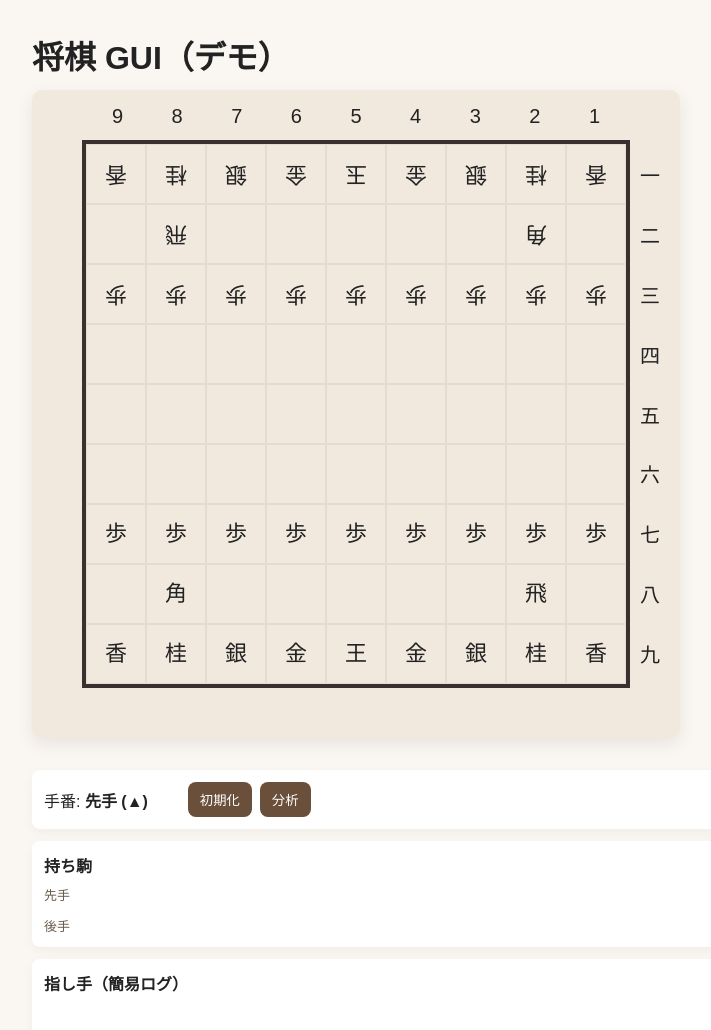
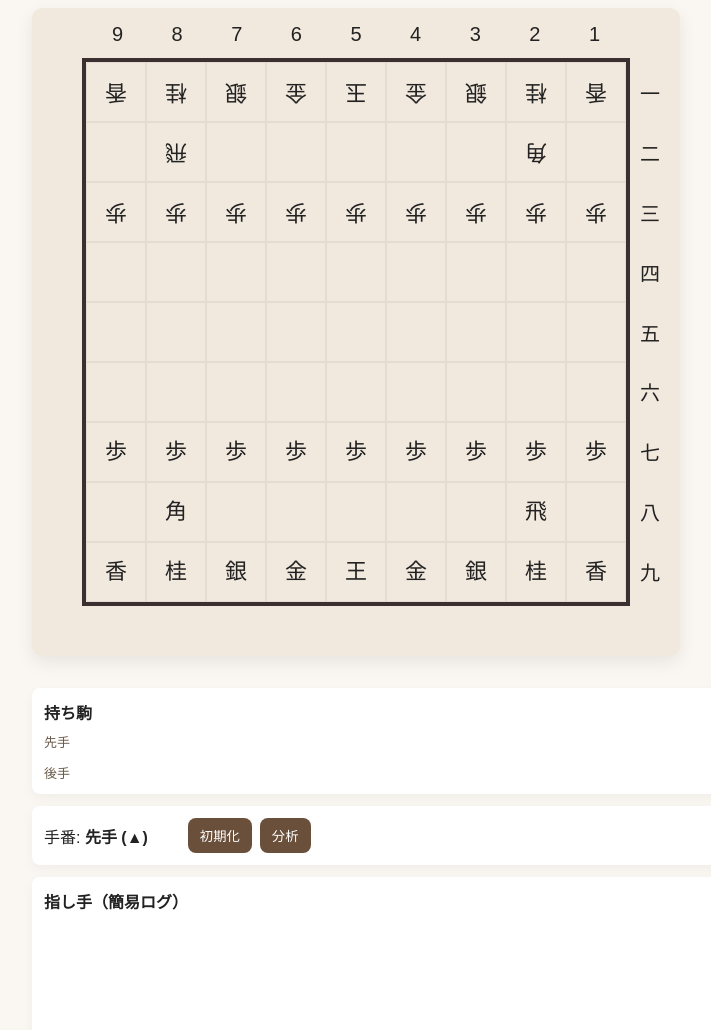
Before and after one commit to lit-kei/shogi, a plain HTML site: page index.html in a window 1280 px wide. Shown: the whole page, without its empty margins (0-711 px from the left). Drawn offline with Linux system fonts and the light colour scheme.

Commit message:
improved UI

```diff
--- a/index.html
+++ b/index.html
@@ -7,7 +7,6 @@
     <link rel="stylesheet" href="style.css">
 </head>
 <body>
-    <h1>将棋 GUI（デモ）</h1>
     <div class="wrapper">
     <div class="board-container">
     <div class="yoko-nums">
@@ -53,14 +52,6 @@
     </div>
 
     <div class="side">
-    <div class="controls">
-    <div>手番: <strong id="turn">先手 (▲)</strong></div>
-    <div style="display:flex;gap:8px">
-        <button id="btn-reset">初期化</button>
-        <button id="btn-ana">分析</button>
-    </div>
-    </div>
-
 
     <div class="komadai">
     <div style="font-weight:700;margin-bottom:8px">持ち駒</div>
@@ -76,6 +67,14 @@
     </div>
     </div>
 
+    <div class="controls">
+    <div>手番: <strong id="turn">先手 (▲)</strong></div>
+    <div style="display:flex;gap:8px">
+        <button id="btn-reset">初期化</button>
+        <button id="btn-ana">分析</button>
+    </div>
+    </div>
+
 
     <div class="moves">
     <div style="font-weight:700;margin-bottom:8px">指し手（簡易ログ）</div>
--- a/style.css
+++ b/style.css
@@ -8,7 +8,7 @@
 body {
   font-family: "Hiragino Kaku Gothic ProN", Meiryo, sans-serif;
   background: #faf7f3;
-  padding: 24px;
+  padding: 0 24px;
   color: #222;
 }
 h1 {
```
